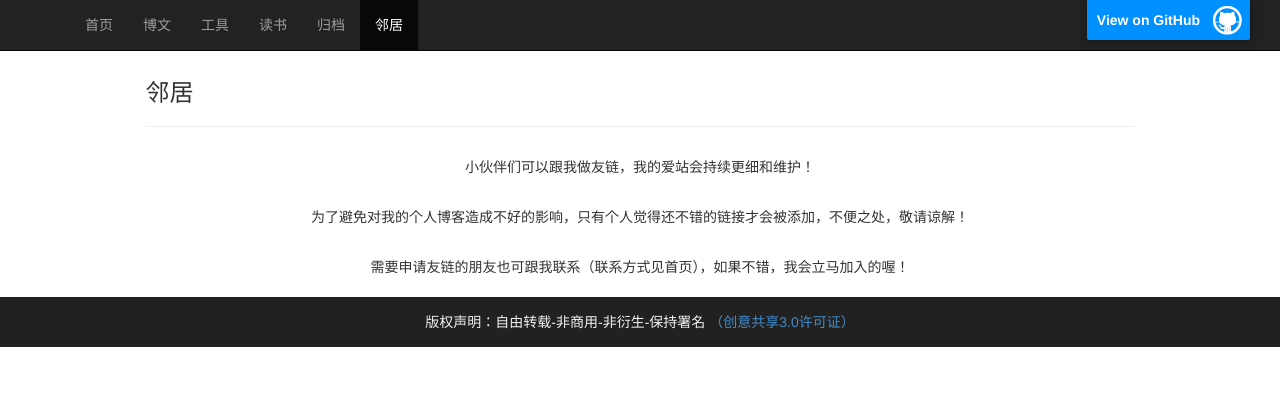
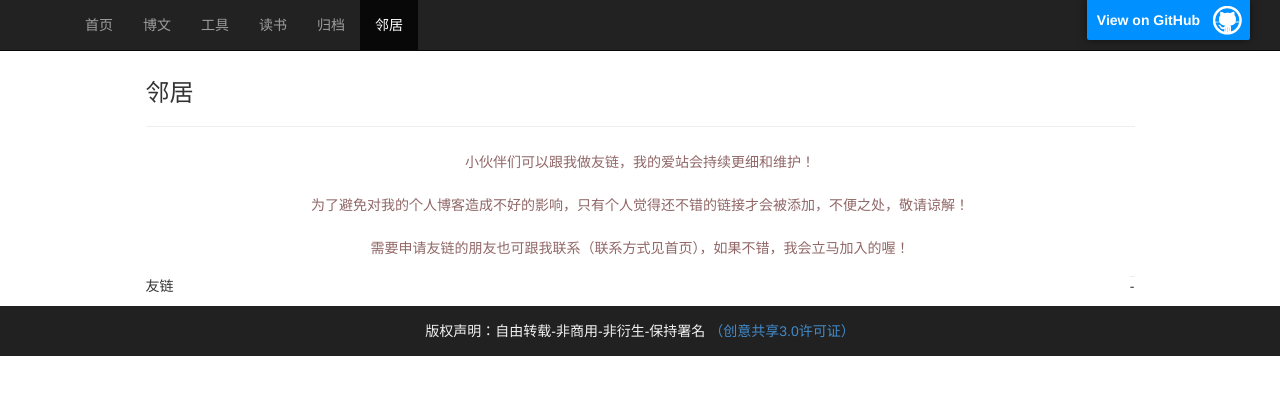
Before and after one commit to sheleng/sheleng.github.io, a Jekyll site: the page built from pages/links.html, in a window 1280 px wide. Shown: the top 395 px of the page. Built offline with Jekyll 4.4.1, drawn with Linux system fonts in a browser that asks for light colours.

Commit message:
调整邻居页面布局

```diff
--- a/pages/links.html
+++ b/pages/links.html
@@ -10,3 +10,7 @@
   <p>为了避免对我的个人博客造成不好的影响，只有个人觉得还不错的链接才会被添加，不便之处，敬请谅解！</p>
   <p>需要申请友链的朋友也可跟我联系（联系方式见首页），如果不错，我会立马加入的喔！</p>
 </div>
+<p>
+    <span>友链</span>
+    <span class="link-title">-</span>
+</p>
--- a/public/css/style.css
+++ b/public/css/style.css
@@ -64,8 +64,9 @@
   border-radius: 3px;
 }
 
-.link-description {text-align: center;}
-.link-description p{padding-top: 10px;padding-bottom: 10px;}
+.link-description {text-align: center;color:rgb(145, 103, 103)}
+.link-description p{padding-top: 5px;padding-bottom: 8px;}
+.link-title{height: 1px;border-bottom: 1px solid #ededed;display: block;float: right;}
 
 .tabs-below > .nav-tabs,
 .tabs-right > .nav-tabs,
```
